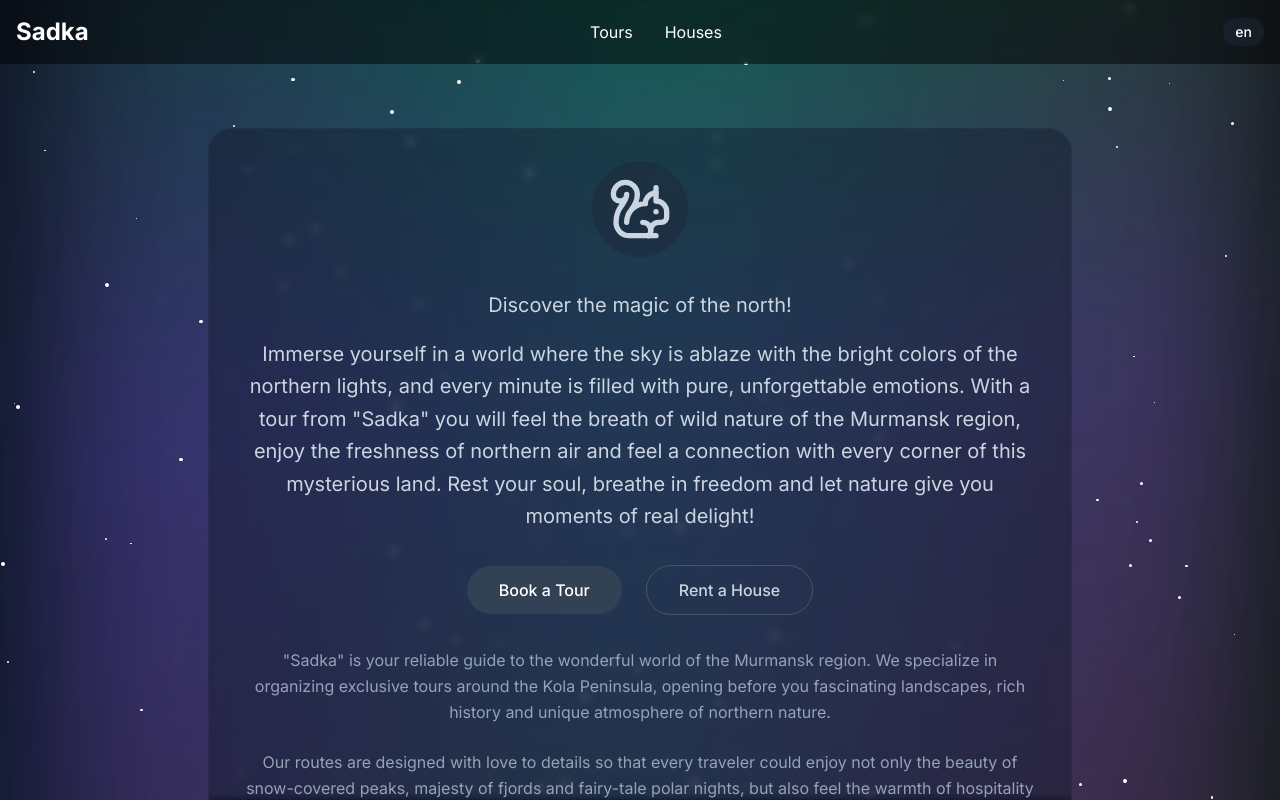
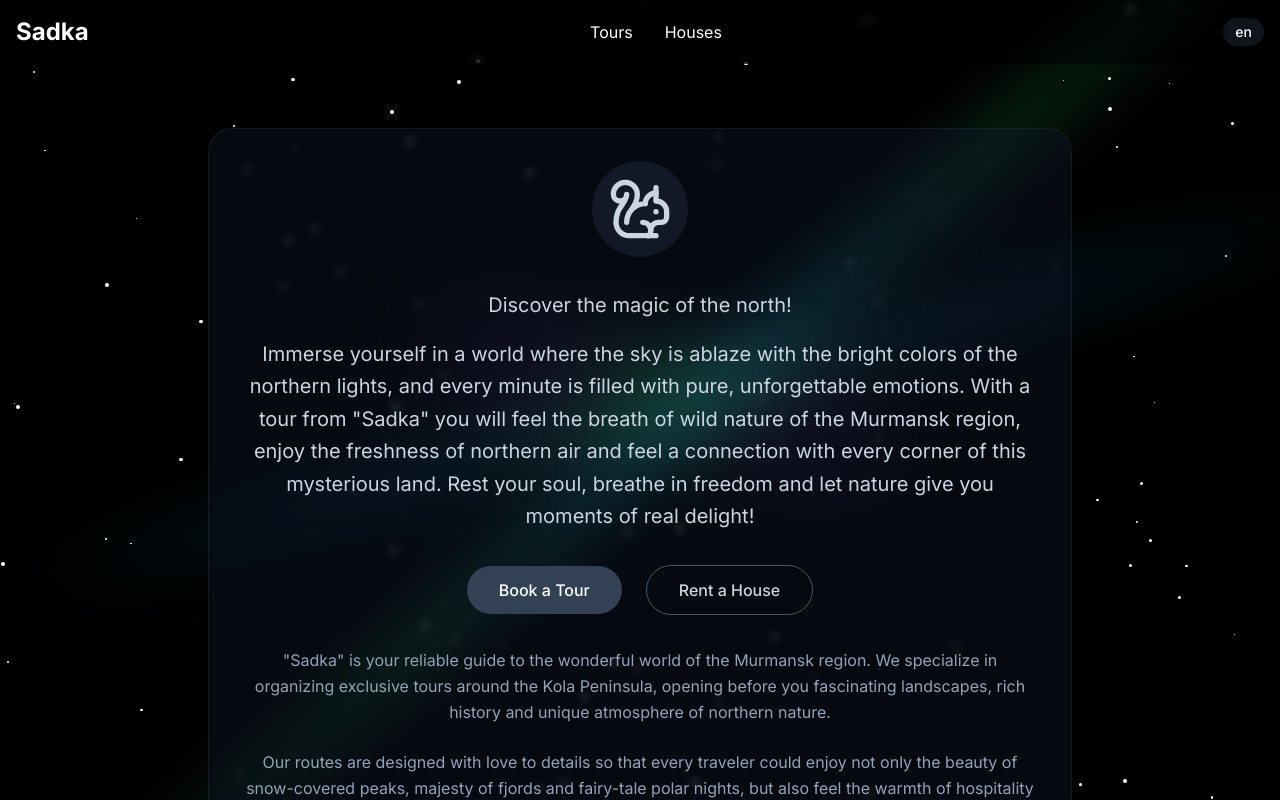
Before and after one commit to ul1dev/twinkling-sky-dreamscape, a React (Vite) app: page /en in a window 1280 px wide. Shown: the top 800 px of the page. Built offline with nearby package versions, Linux system fonts and the light colour scheme.

Commit message:
Improve Northern Lights animation
The northern lights animation has been updated to better match a provided image.  The new animation will feature longer, narrower lights, varying orientations, and random sizes, with a smoother, more shining appearance.

```diff
--- a/src/index.css
+++ b/src/index.css
@@ -1,4 +1,3 @@
-
 @import url('https://fonts.googleapis.com/css2?family=Inter:wght@300;400;500;600;700&display=swap');
 
 @tailwind base;
@@ -15,27 +14,61 @@
   }
 }
 
-@keyframes aurora1 {
-  0% { transform: translate(-50%, -50%) rotate(0deg) skewX(10deg); opacity: 0.3; }
-  25% { transform: translate(-48%, -52%) rotate(5deg) skewX(5deg); opacity: 0.6; }
-  50% { transform: translate(-52%, -48%) rotate(-5deg) skewX(15deg); opacity: 0.4; }
-  75% { transform: translate(-48%, -52%) rotate(3deg) skewX(8deg); opacity: 0.5; }
-  100% { transform: translate(-50%, -50%) rotate(0deg) skewX(10deg); opacity: 0.3; }
+@keyframes auroraLong {
+  0% {
+    transform: translate(-50%, -50%) rotate(-45deg) scale(1, 1) skew(0deg);
+    opacity: 0.3;
+  }
+  25% {
+    transform: translate(-45%, -55%) rotate(-40deg) scale(1.2, 0.8) skew(5deg);
+    opacity: 0.6;
+  }
+  50% {
+    transform: translate(-55%, -45%) rotate(-50deg) scale(0.8, 1.1) skew(-5deg);
+    opacity: 0.4;
+  }
+  75% {
+    transform: translate(-45%, -55%) rotate(-42deg) scale(1.1, 0.9) skew(3deg);
+    opacity: 0.5;
+  }
+  100% {
+    transform: translate(-50%, -50%) rotate(-45deg) scale(1, 1) skew(0deg);
+    opacity: 0.3;
+  }
 }
 
-@keyframes aurora2 {
-  0% { transform: translate(-50%, -50%) rotate(180deg) skewX(-10deg); opacity: 0.2; }
-  33% { transform: translate(-52%, -48%) rotate(175deg) skewX(-15deg); opacity: 0.4; }
-  66% { transform: translate(-48%, -52%) rotate(185deg) skewX(-5deg); opacity: 0.3; }
-  100% { transform: translate(-50%, -50%) rotate(180deg) skewX(-10deg); opacity: 0.2; }
+@keyframes auroraVertical {
+  0% {
+    transform: translate(-50%, -50%) rotate(10deg) scale(1, 1);
+    opacity: 0.2;
+  }
+  33% {
+    transform: translate(-45%, -55%) rotate(15deg) scale(0.9, 1.2);
+    opacity: 0.4;
+  }
+  66% {
+    transform: translate(-55%, -45%) rotate(5deg) scale(1.1, 0.8);
+    opacity: 0.3;
+  }
+  100% {
+    transform: translate(-50%, -50%) rotate(10deg) scale(1, 1);
+    opacity: 0.2;
+  }
 }
 
-@keyframes aurora3 {
-  0% { transform: translate(-50%, -50%) rotate(90deg) skewX(5deg); opacity: 0.3; }
-  25% { transform: translate(-48%, -52%) rotate(95deg) skewX(10deg); opacity: 0.5; }
-  50% { transform: translate(-52%, -48%) rotate(85deg) skewX(0deg); opacity: 0.4; }
-  75% { transform: translate(-48%, -52%) rotate(93deg) skewX(7deg); opacity: 0.6; }
-  100% { transform: translate(-50%, -50%) rotate(90deg) skewX(5deg); opacity: 0.3; }
+@keyframes auroraCurved {
+  0% {
+    transform: translate(-50%, -50%) rotate(-20deg) scale(1, 1) skew(10deg);
+    opacity: 0.3;
+  }
+  50% {
+    transform: translate(-45%, -55%) rotate(-15deg) scale(1.2, 0.9) skew(15deg);
+    opacity: 0.5;
+  }
+  100% {
+    transform: translate(-50%, -50%) rotate(-20deg) scale(1, 1) skew(10deg);
+    opacity: 0.3;
+  }
 }
 
 .aurora {
@@ -50,43 +83,59 @@
   position: absolute;
   top: 50%;
   left: 50%;
-  width: 150vw;
-  height: 150vh;
+  background: linear-gradient(90deg,
+    rgba(34, 197, 94, 0) 0%,
+    rgba(34, 197, 94, 0.2) 20%,
+    rgba(34, 197, 94, 0.4) 40%,
+    rgba(34, 197, 94, 0.2) 60%,
+    rgba(34, 197, 94, 0) 100%
+  );
+  filter: blur(30px);
+  transform-origin: center;
+}
+
+/* Long diagonal aurora */
+.aurora__item:nth-child(1) {
+  width: 200vh;
+  height: 10vh;
+  animation: auroraLong 45s infinite;
+  background: linear-gradient(90deg,
+    rgba(34, 197, 94, 0) 0%,
+    rgba(34, 197, 94, 0.3) 30%,
+    rgba(14, 165, 233, 0.5) 50%,
+    rgba(34, 197, 94, 0.3) 70%,
+    rgba(34, 197, 94, 0) 100%
+  );
+}
+
+/* Vertical streaks */
+.aurora__item:nth-child(2) {
+  width: 80vh;
+  height: 15vh;
+  animation: auroraVertical 55s infinite;
+  animation-delay: -15s;
   background: linear-gradient(90deg,
     rgba(139, 92, 246, 0) 0%,
-    rgba(139, 92, 246, 0.3) 25%,
-    rgba(14, 165, 233, 0.5) 50%,
-    rgba(34, 197, 94, 0.3) 75%,
-    rgba(34, 197, 94, 0) 100%
+    rgba(139, 92, 246, 0.3) 30%,
+    rgba(34, 197, 94, 0.5) 50%,
+    rgba(139, 92, 246, 0.3) 70%,
+    rgba(139, 92, 246, 0) 100%
   );
-  filter: blur(60px);
-  animation: aurora1 45s infinite;
 }
 
-.aurora__item:nth-child(2) {
+/* Curved streak */
+.aurora__item:nth-child(3) {
+  width: 150vh;
+  height: 8vh;
+  animation: auroraCurved 60s infinite;
+  animation-delay: -30s;
   background: linear-gradient(90deg,
-    rgba(217, 70, 239, 0) 0%,
-    rgba(217, 70, 239, 0.3) 25%,
+    rgba(34, 197, 94, 0) 0%,
+    rgba(14, 165, 233, 0.3) 30%,
     rgba(34, 197, 94, 0.5) 50%,
-    rgba(14, 165, 233, 0.3) 75%,
+    rgba(14, 165, 233, 0.3) 70%,
     rgba(14, 165, 233, 0) 100%
   );
-  animation: aurora2 55s infinite;
-  animation-delay: -15s;
-  opacity: 0.4;
-}
-
-.aurora__item:nth-child(3) {
-  background: linear-gradient(90deg,
-    rgba(34, 197, 94, 0) 0%,
-    rgba(34, 197, 94, 0.3) 25%,
-    rgba(139, 92, 246, 0.5) 50%,
-    rgba(217, 70, 239, 0.3) 75%,
-    rgba(217, 70, 239, 0) 100%
-  );
-  animation: aurora3 60s infinite;
-  animation-delay: -30s;
-  opacity: 0.3;
 }
 
 .button-rounded {
```
